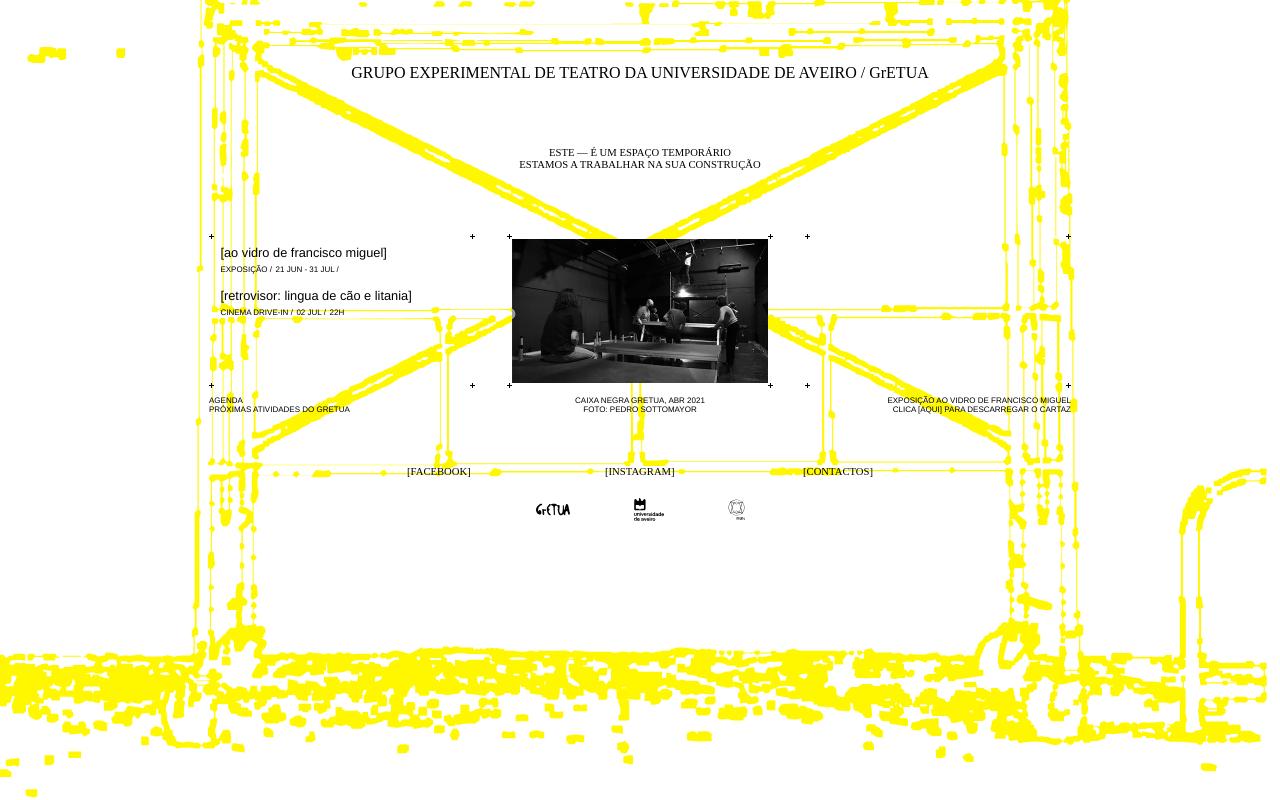
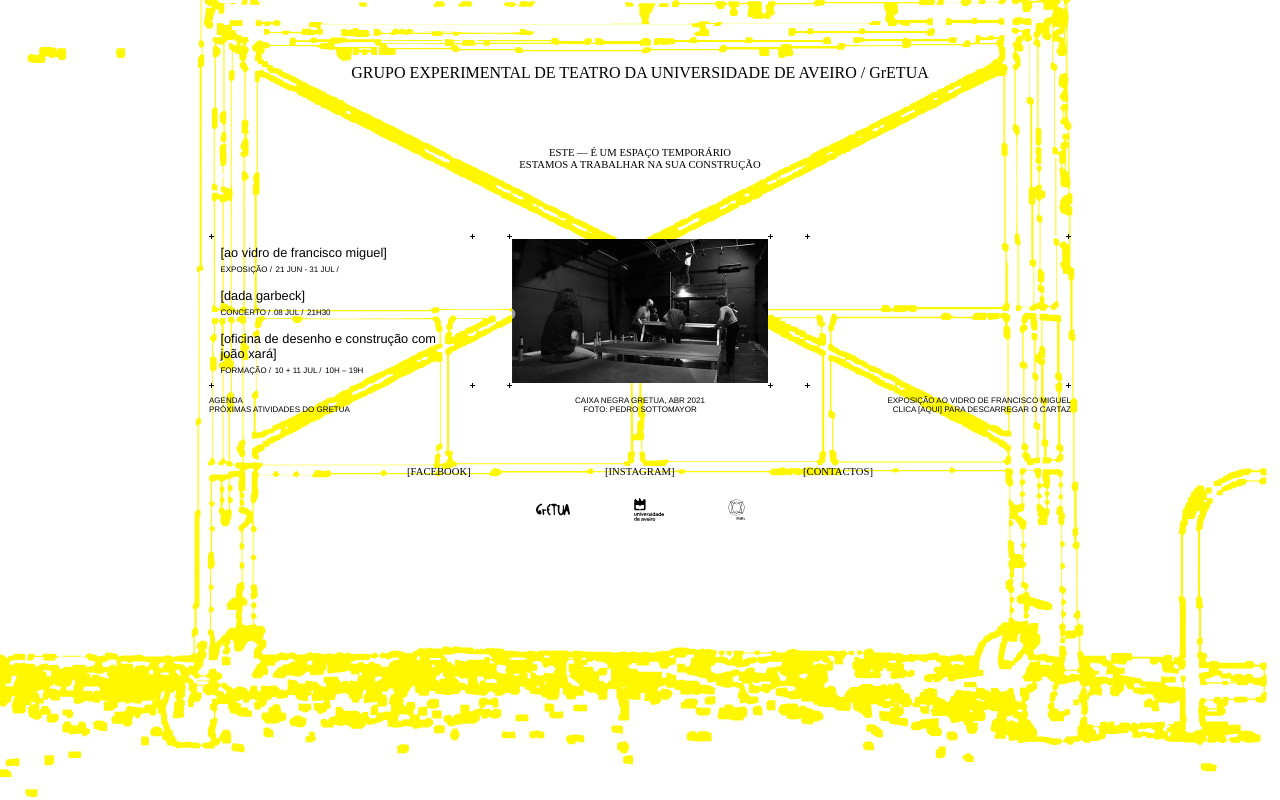
Before and after one commit to jmcoutinho/site-gretua, a plain HTML site: page index.html in a window 1280 px wide. Drawn offline with Linux system fonts and the light colour scheme; grey boxes are pictures that could not be loaded.

Commit message:
atualização agenda

```diff
--- a/index.html
+++ b/index.html
@@ -169,13 +169,34 @@
 						<div class="designacao">concerto</div>
 						<div class="data">25 jun</div>
 						<div class="hora">21H30</div>
-					</div>-->
+					</div>
 
 					<div class="evento">
 						<div class="rotulo"><a href="https://www.facebook.com/events/962814021228064/" target="_blank">retrovisor: lingua de cão e litania</a></div>
 						<div class="designacao">cinema drive-in</div>
 						<div class="data">02 jul</div>
 						<div class="hora">22H</div>
+					</div>-->
+
+					<div class="evento">
+						<div class="rotulo"><a href="https://www.facebook.com/events/525371648906076/" target="_blank">dada garbeck</a></div>
+						<div class="designacao">concerto</div>
+						<div class="data">08 jul</div>
+						<div class="hora">21H30</div>
+					</div>
+
+					<div class="evento">
+						<div class="rotulo"><a href="https://www.facebook.com/events/4026531164067034/" target="_blank">oficina de desenho e construção com joão xará</a></div>
+						<div class="designacao">formação</div>
+						<div class="data">10 + 11 jul</div>
+						<div class="hora">10H – 19H</div>
+					</div>
+
+					<div class="evento">
+						<div class="rotulo"><a href="https://www.facebook.com/events/531011734707756/" target="_blank">a câmara como corpo comum com francisco miguel</a></div>
+						<div class="designacao">formação</div>
+						<div class="data">26 + 27 jul</div>
+						<div class="hora">18H30</div>
 					</div>
 
 				</div>
```
